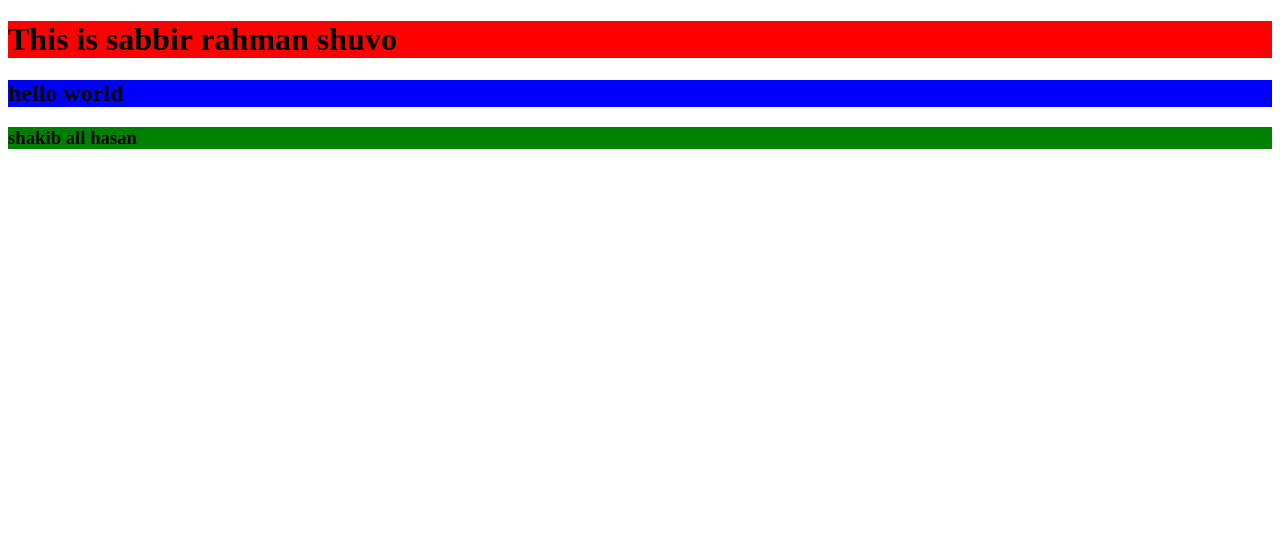
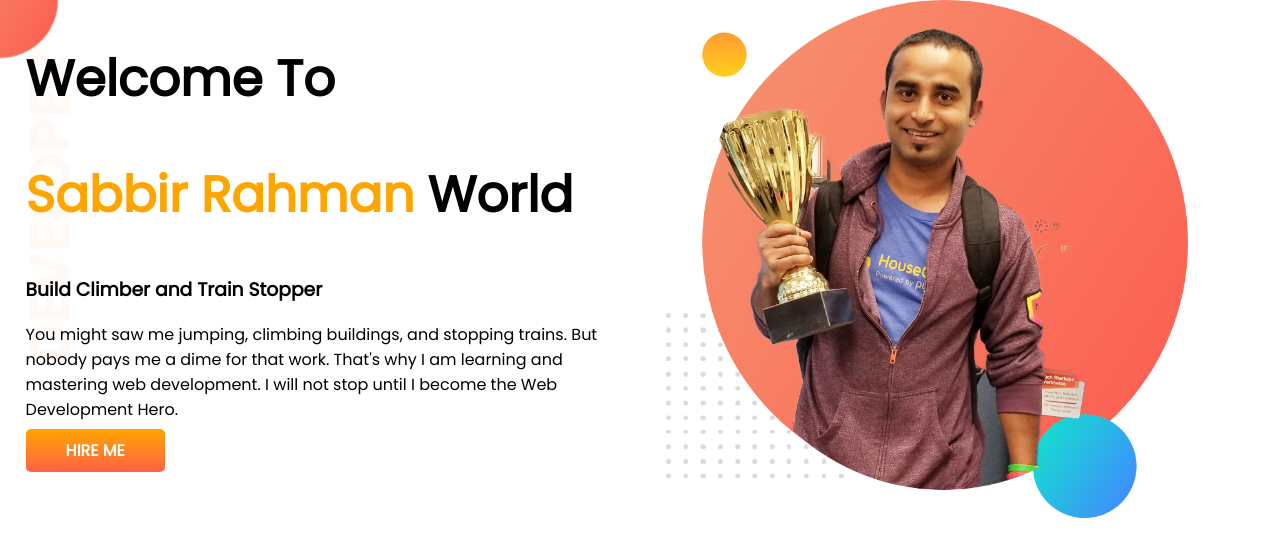
Before and after one commit to SabbirRshuvo/beautiful-professional-protfolio, a plain HTML site: page index.html in a window 1280 px wide. Drawn offline with Linux system fonts and the light colour scheme.

Commit message:
top banner added

```diff
--- a/index.html
+++ b/index.html
@@ -5,11 +5,23 @@
     <meta http-equiv="X-UA-Compatible" content="IE=edge">
     <meta name="viewport" content="width=device-width, initial-scale=1.0">
     <title>beautiful-professional-protfolio</title>
+    <link rel="preconnect" href="https://fonts.googleapis.com">
+    <link rel="preconnect" href="https://fonts.gstatic.com" crossorigin>
+    <link href="https://fonts.googleapis.com/css2?family=Poppins&display=swap" rel="stylesheet">
     <link rel="stylesheet" href="style.css">
 </head>
 <body>
-    <h1>This is sabbir rahman shuvo</h1>
-    <h2>hello world</h2>
-    <h3>shakib all hasan</h3>
+    <section class="top-banner">
+        <div class="half-width">
+            <h1>Welcome To</h1>
+            <h1><span class="orange-color">Sabbir Rahman</span> World</h1>
+            <h3>Build Climber and Train Stopper</h3>
+            <p>You might saw me jumping, climbing buildings, and stopping trains. But nobody pays me a dime for that work. That's why I am learning and mastering web development. I will not stop until I become the Web Development Hero.</p>
+            <a class="link-button" target="_blank" href="http://google.com">HIRE ME</a>
+        </div>
+        <div class="half-width">
+            <img src="images/jhankar.png" alt="">
+        </div>
+    </section>
 </body>
 </html>
--- a/style.css
+++ b/style.css
@@ -1,9 +1,32 @@
+body{
+    font-family: 'Poppins', sans-serif;
+    margin: 0;
+}
 h1{
-    background-color: red;
+    font-size: 50px;
 }
-h2{
-    background-color: blue;
+.orange-color{
+    color: orange;
 }
-h3{
-    background-color: green;
+section{
+    display: flex;
 }
+.half-width{
+    width: 50%;
+    padding-left: 2%;
+}
+.half-width img{
+    width: 85%;
+}
+.link-button{
+    text-decoration: none;
+    background-image: linear-gradient(orange,tomato);
+    padding: 10px 40px;
+    border-radius: 5px;
+    color: white;
+    font-weight: 700;
+}
+.top-banner{
+    background-image: url(images/top-banner.png);
+    background-repeat: no-repeat;
+}
```
